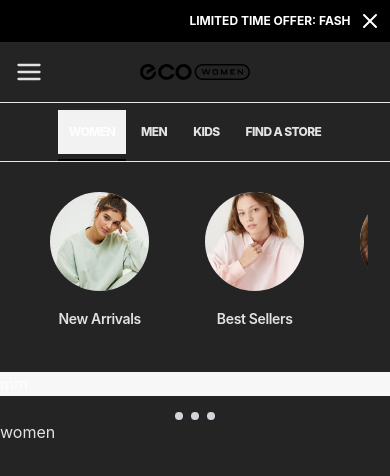
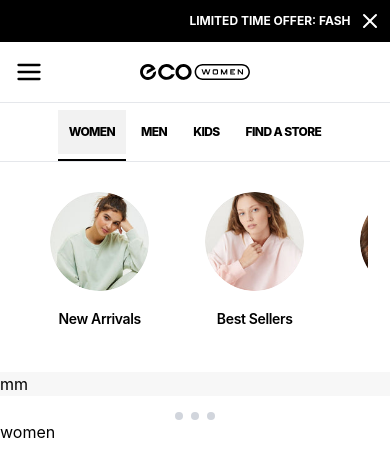
Before and after one commit to ruanpin/eCommerce, a React (Vite) app: page / in a window 390 px wide. Shown: the top 476 px of the page. Built offline with nearby package versions, Linux system fonts and the light colour scheme.

Commit message:
fix the problem of "theme color (prefers-color-scheme)" settings changing website color on mobile devices.

```diff
--- a/src/index.css
+++ b/src/index.css
@@ -18,6 +18,9 @@
   text-rendering: optimizeLegibility;
   -webkit-font-smoothing: antialiased;
   -moz-osx-font-smoothing: grayscale;
+
+  background-color: white !important;
+  color: black !important;
 }
 
 a {
@@ -61,7 +64,7 @@
   outline: 4px auto -webkit-focus-ring-color;
 }
 
-/* @media (prefers-color-scheme: light) {
+@media (prefers-color-scheme: light) {
   :root {
     color: #213547;
     background-color: #ffffff;
@@ -72,7 +75,7 @@
   button {
     background-color: #f9f9f9;
   }
-} */
+}
 
 @layer base {
   :root {
```
